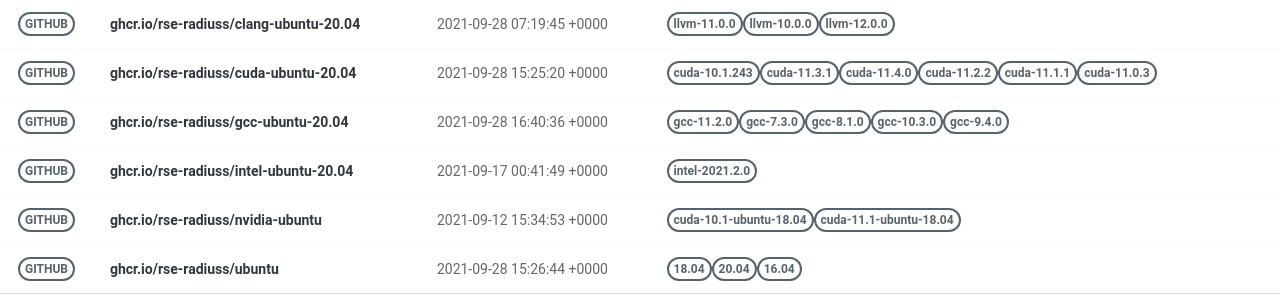
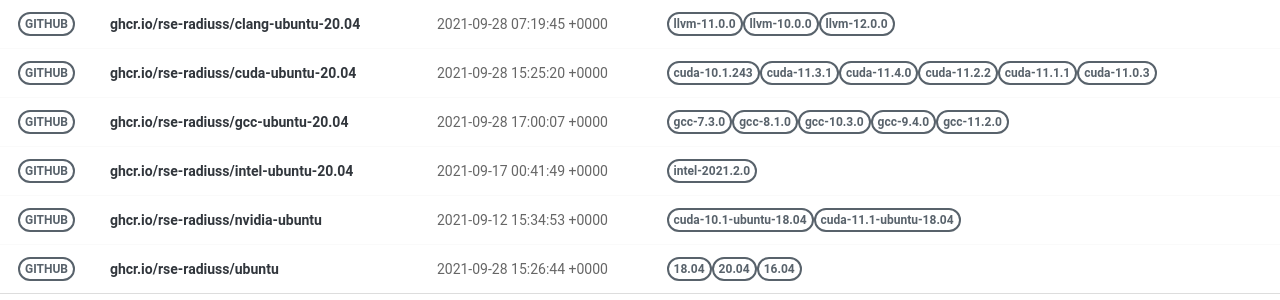
Before and after one commit to rse-ops/docker-images, a Jekyll site: the page built from pages/index.md, in a window 1280 px wide. Shown: the part 179-479 px from the top of the page. Built offline with Jekyll 4.4.1, drawn with Linux system fonts in a browser that asks for light colours; nearby versions of some CDN libraries.

Commit message:
Automated push to update library 2021-09-28

```diff
--- a/_library/ghcr.io-rse-radiuss-gcc-ubuntu-20.04.md
+++ b/_library/ghcr.io-rse-radiuss-gcc-ubuntu-20.04.md
@@ -1,14 +1,11 @@
 ---
 layout: container
 name: ghcr.io/rse-radiuss/gcc-ubuntu-20.04
-updated_at: 2021-09-28 16:40:36.989995
+updated_at: 2021-09-28 17:00:07.048246
 
 
 container_url: https://github.com/orgs/rse-radiuss/packages/container/package/gcc-ubuntu-20.04
 versions:
- - tag: gcc-11.2.0
-   dockerfile: https://github.com/rse-radiuss/docker-images/blob/main/ubuntu/gcc/Dockerfile
-   manifest: https://crane.ggcr.dev/manifest/ghcr.io/rse-radiuss/gcc-ubuntu-20.04:gcc-11.2.0
  - tag: gcc-7.3.0
    dockerfile: https://github.com/rse-radiuss/docker-images/blob/main/ubuntu/gcc/Dockerfile
    manifest: https://crane.ggcr.dev/manifest/ghcr.io/rse-radiuss/gcc-ubuntu-20.04:gcc-7.3.0
```
Also changed, not shown: other parts of _library/ghcr.io-rse-radiuss-gcc-ubuntu-20.04.md (+3 -0 lines).
